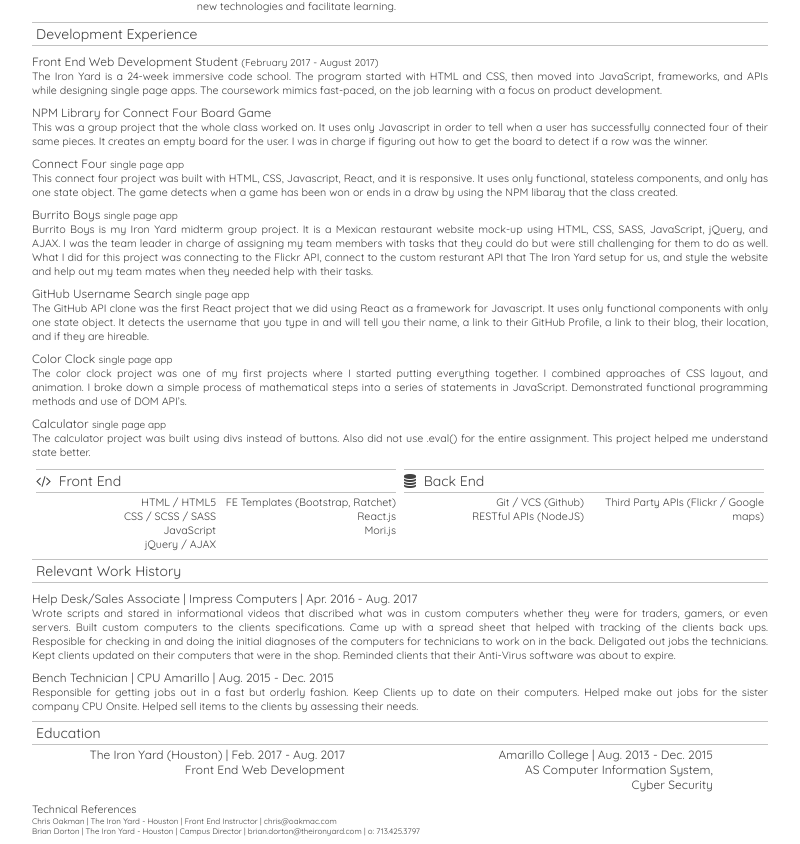
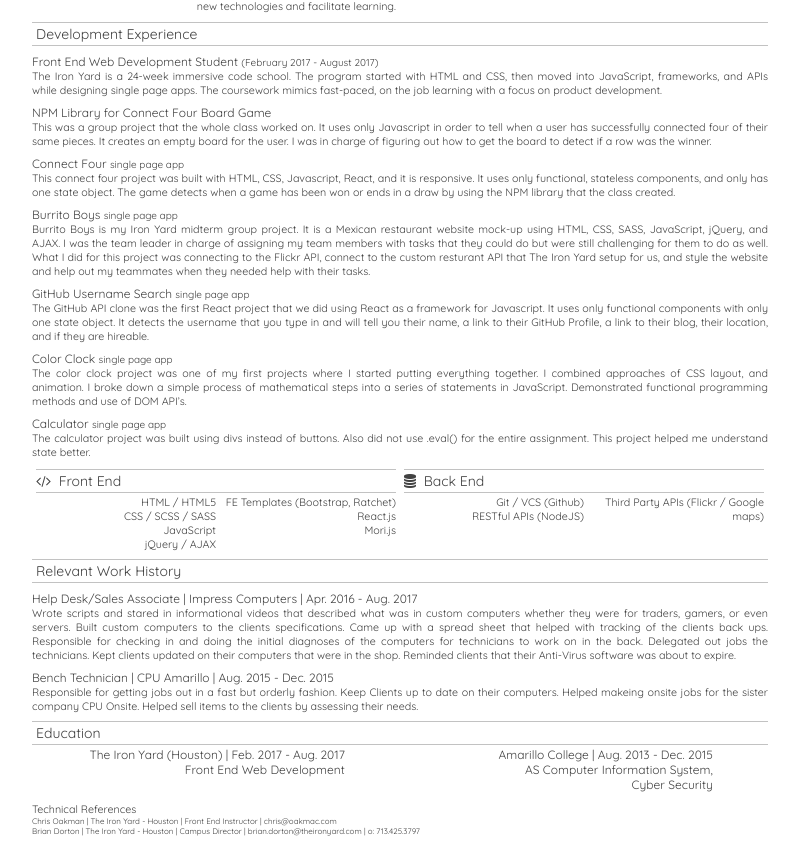
Before and after one commit to MikeStegall/personal-website, a website: page resume.html in a window 1280 px wide. Shown: the part 182-1026 px from the top of the page, without its empty margins (8-808 px from the left). Drawn offline with Linux system fonts and the light colour scheme.

Commit message:
Fixed some spelling errors on my resume

```diff
--- a/resume.html
+++ b/resume.html
@@ -54,15 +54,15 @@
         </h6>
         <h5><a href="https://www.npmjs.com/package/connect-four-lib">NPM Library for Connect Four Board Game</a></h5>
         <h6>
-          This was a group project that the whole class worked on. It uses only Javascript in order to tell when a user has successfully connected four of their same pieces. It creates an empty board for the user. I was in charge if figuring out how to get the board to detect if a row was the winner.
+          This was a group project that the whole class worked on. It uses only Javascript in order to tell when a user has successfully connected four of their same pieces. It creates an empty board for the user. I was in charge of figuring out how to get the board to detect if a row was the winner.
         </h6>
         <h5><a href="http://connect-four-app.surge.sh/">Connect Four</a> <small> single page app</small></h5>
         <h6>
-          This connect four project was built with HTML, CSS, Javascript, React, and it is responsive. It uses only functional, stateless components, and only has one state object. The game detects when a game has been won or ends in a draw by using the NPM libaray that the class created.
+          This connect four project was built with HTML, CSS, Javascript, React, and it is responsive. It uses only functional, stateless components, and only has one state object. The game detects when a game has been won or ends in a draw by using the NPM library that the class created.
         </h6>
         <h5><a href="https://mikestegall.github.io/restaurant-group-project/">Burrito Boys</a> <small> single page app</small></h5>
         <h6>
-          Burrito Boys is my Iron Yard midterm group project. It is a Mexican restaurant website mock-up using HTML, CSS, SASS, JavaScript, jQuery, and AJAX. I was the team leader in charge of assigning my team members with tasks that they could do but were still challenging for them to do as well. What I did for this project was connecting to the Flickr API, connect to the custom resturant API that The Iron Yard setup for us, and style the website and help out my team mates when they needed help with their tasks.
+          Burrito Boys is my Iron Yard midterm group project. It is a Mexican restaurant website mock-up using HTML, CSS, SASS, JavaScript, jQuery, and AJAX. I was the team leader in charge of assigning my team members with tasks that they could do but were still challenging for them to do as well. What I did for this project was connecting to the Flickr API, connect to the custom resturant API that The Iron Yard setup for us, and style the website and help out my teammates when they needed help with their tasks.
         </h6>
         <h5><a href="http://github-api-app.surge.sh/">GitHub Username Search</a> <small> single page app</small></h5>
         <h6>
@@ -117,10 +117,10 @@
         <hr>
         <h5>Help Desk/Sales Associate | Impress Computers | Apr. 2016 - Aug. 2017</h5>
         <h6>
-          Wrote scripts and stared in informational videos that discribed what was in custom computers whether they were for traders, gamers, or even servers. Built custom computers to the clients specifications. Came up with a spread sheet that helped with tracking of the clients back ups. Resposible for checking in and doing the initial diagnoses of the computers for technicians to work on in the back. Deligated out jobs the technicians. Kept clients updated on their computers that were in the shop. Reminded clients that their Anti-Virus software was about to expire.
+          Wrote scripts and stared in informational videos that described what was in custom computers whether they were for traders, gamers, or even servers. Built custom computers to the clients specifications. Came up with a spread sheet that helped with tracking of the clients back ups. Responsible for checking in and doing the initial diagnoses of the computers for technicians to work on in the back. Delegated out jobs the technicians. Kept clients updated on their computers that were in the shop. Reminded clients that their Anti-Virus software was about to expire.
         <h5>Bench Technician | CPU Amarillo | Aug. 2015 - Dec. 2015</h5>
         <h6>
-          Responsible for getting jobs out in a fast but orderly fashion. Keep Clients up to date on their computers. Helped make out jobs for the sister company CPU Onsite. Helped sell items to the clients by assessing their needs.
+          Responsible for getting jobs out in a fast but orderly fashion. Keep Clients up to date on their computers. Helped makeing onsite jobs for the sister company CPU Onsite. Helped sell items to the clients by assessing their needs.
         </h6>
       </div>
       <hr style="margin-top: 8px;">
```
